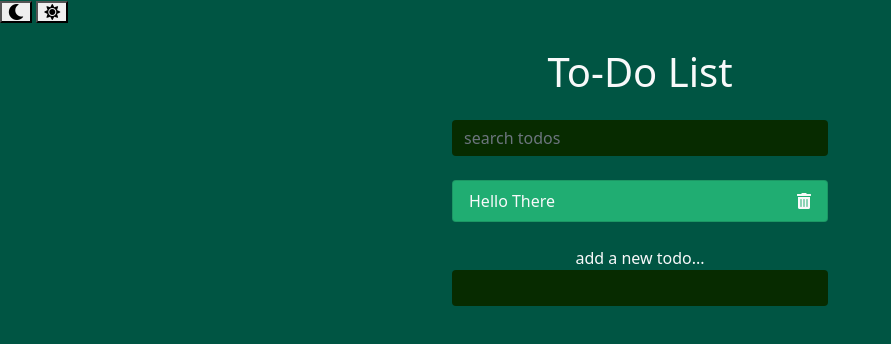
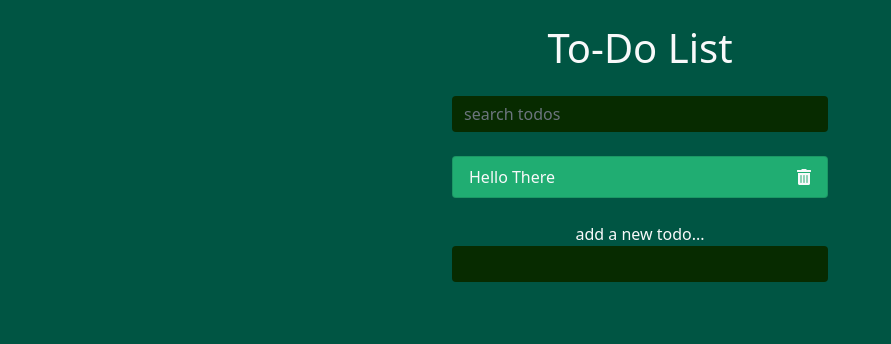
Before and after one commit to shashwatjn/to-do-list, a plain HTML site: page index.html in a window 1280 px wide. Shown: the whole page, without its empty margins (0-891 px from the left). Drawn offline with nearby package versions, Linux system fonts and the light colour scheme.

Commit message:
Update index.html

```diff
--- a/index.html
+++ b/index.html
@@ -19,9 +19,9 @@
     />
 
     <link href="style.css" rel="stylesheet" />
-    <title>To-do list</title>
+<!--     <title>To-do list</title>
     <button type="button" i class="fas fa-moon"></i></button>
-    <button type= "button" i class="fas fa-sun"></i></button>
+    <button type= "button" i class="fas fa-sun"></i></button> -->
   </head>
   <body>
     <div class="container">
```
